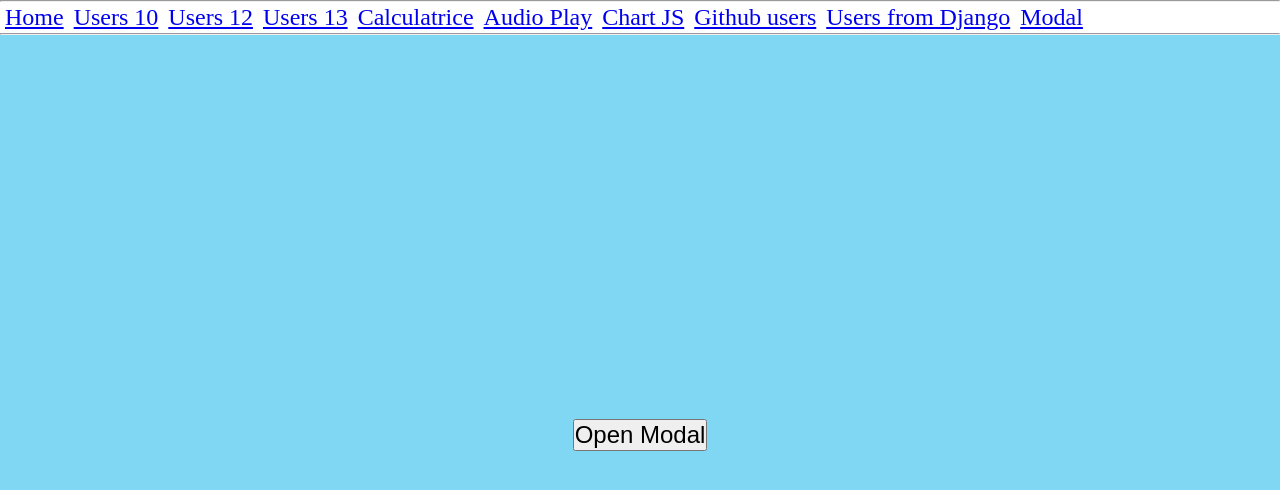
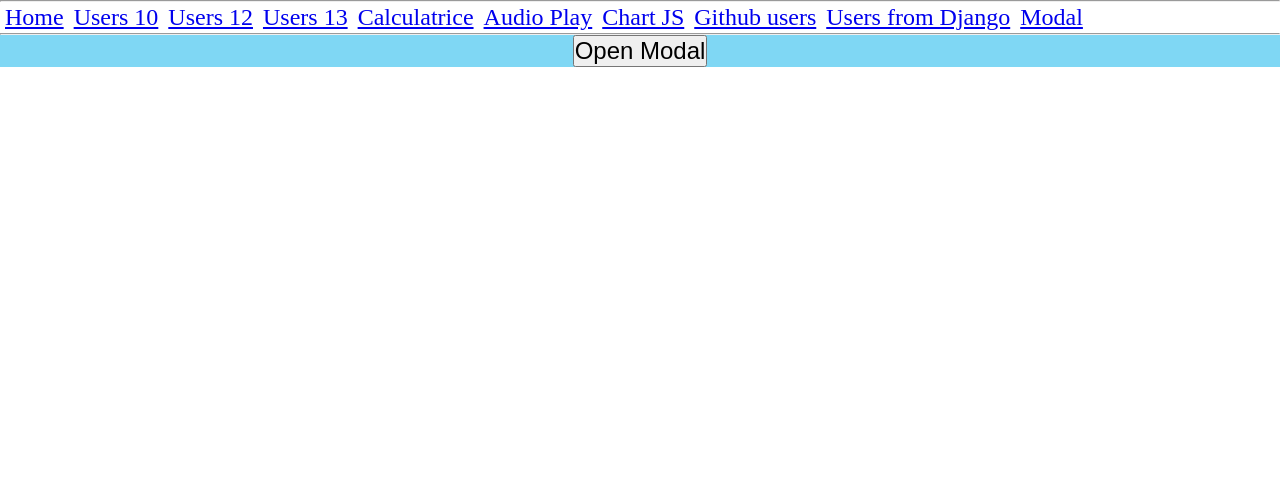
Before and after one commit to Jean-Lionel/Revision-vueJs, a Vue app: page /exemple-modal in a window 1280 px wide. Shown: the top 490 px of the page. Built offline with nearby package versions, Linux system fonts and the light colour scheme.

Commit message:
better display a modal

```diff
--- a/src/App.vue
+++ b/src/App.vue
@@ -29,6 +29,9 @@ export default {
 
 <style >
 @import url('https://fonts.googleapis.com/css2?family=Karla:wght@200&display=swap');
+body{
+    height: 100vh;
+}
 
 *{
     margin: 0;
--- a/src/components/ModalComponent.vue
+++ b/src/components/ModalComponent.vue
@@ -36,7 +36,7 @@ export default {
     position: fixed;
     top:0;
     left:0;
-    background-color:rgba(255, 255, 255,0.7);
+    background-color:rgba(110, 110, 110, 0.7);
 }
 
  .modal-inner {
--- a/src/views/Modal.vue
+++ b/src/views/Modal.vue
@@ -33,7 +33,7 @@ export default {
 <style  scoped>
 .home{
     background-color: rgba(0,176,234,0.5);
-    height: 100vh;
+
     display: flex;
     justify-content: center;
     align-items:center;
```
